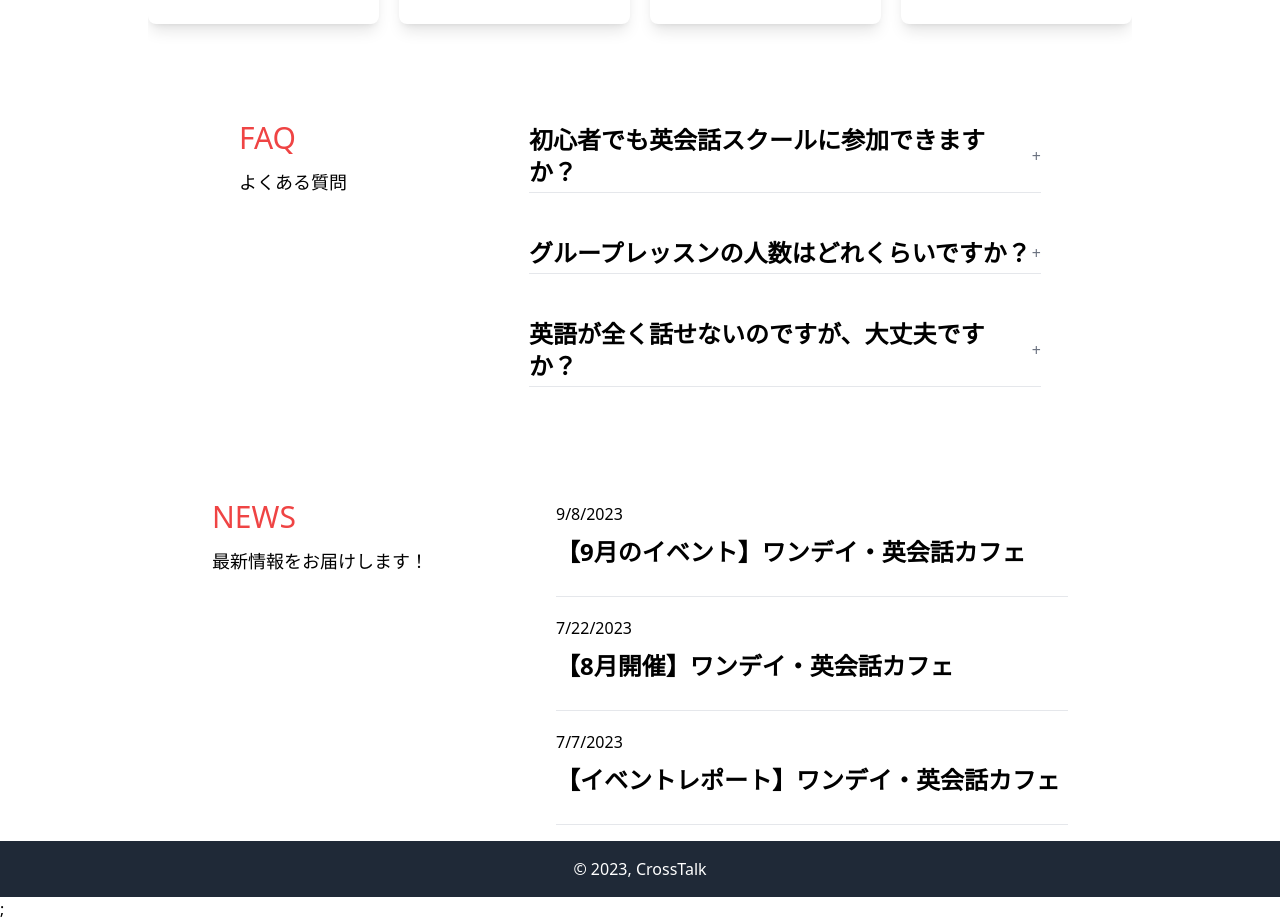
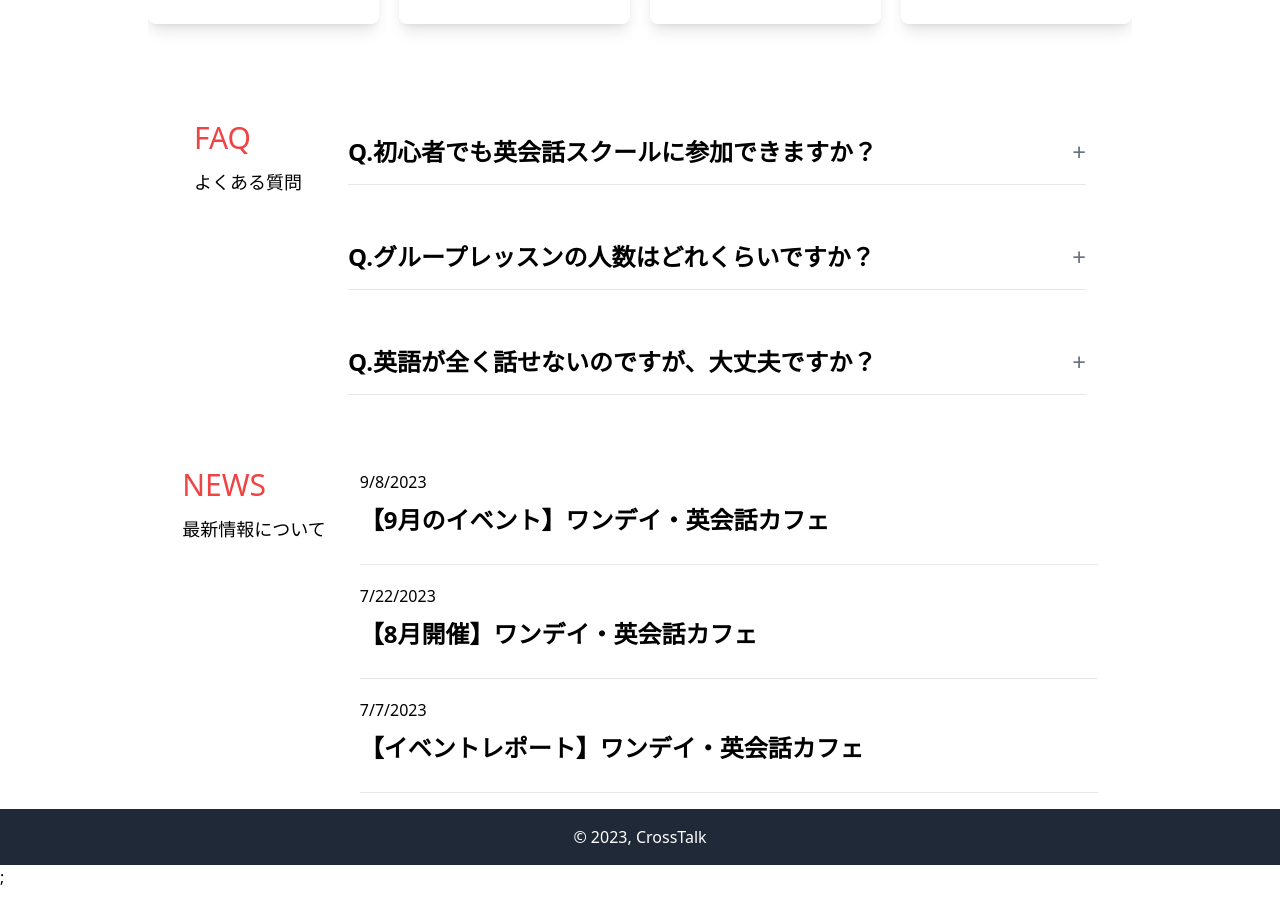
Before and after one commit to nyon3/CrossTalk-English, a Next.js app: page /eikaiwa-school in a window 1280 px wide. Shown: the part 2800-3721 px from the top of the page. After the commit the page ends 3689 px from the top, so only its background shows below. Built offline with nearby package versions, Linux system fonts and the light colour scheme; no server answers.

Commit message:
adjust layout

```diff
--- a/components/FaqAcordion/index.js
+++ b/components/FaqAcordion/index.js
@@ -13,15 +13,15 @@ const FAQAccordion = ({ data }) => {
   };
 
   return (
-    <div className="flex flex-col mt-10 max-w-lg md:w-3/4">
+    <div className="flex flex-col mt-10 justify-center w-full md:w-3/4">
       {data.map((faq, index) => (
-        <div className="border-b border-gray-200 mb-10" key={index}>
+        <div className="border-b border-gray-200 mb-10 last:mb-0" key={index}>
           <div
-            className="flex justify-between items-center py-1 cursor-pointer"
+            className="flex justify-between items-center py-4 cursor-pointer hover:bg-gray-100 transition-colors duration-200"
             onClick={() => toggleAccordion(index)}
           >
-            <h3 className="text-2xl font-bold">{faq.question}</h3>
-            <span className="text-gray-500">
+            <h3 className="text-2xl font-bold before:content-['Q.']">{faq.question}</h3>
+            <span className="text-gray-500 text-2xl">
               {openIndexes[index] ? "-" : "+"}
             </span>
           </div>
--- a/components/NewsSection/index.js
+++ b/components/NewsSection/index.js
@@ -2,7 +2,7 @@
 import Link from "next/link";
 
 const NewsSection = ({ allPostsData }) => (
-  <div className="flex flex-col mt-10 max-w-lg md:w-3/4">
+  <div className="flex flex-col mt-10 w-full md:w-3/4">
     <ul>
       {allPostsData.slice(0, 3).map(({ slug, date, title }) => (
         <li key={slug}>
--- a/pages/eikaiwa-school/index.js
+++ b/pages/eikaiwa-school/index.js
@@ -14,7 +14,6 @@ import InfoCard from "@/components/Card/IconicInfoBox";
 import ReviewCard from "@/components/Card/ReviewCard/ReviewCard";
 import LessonCourseCard from "@/components/Card/LessonCourseCard";
 import Carousel from "@/components/Card/Carousel";
-
 
 export async function getStaticProps() {
   const allPostsData = getSortedPostsData();
@@ -94,21 +93,18 @@ export default function Home({
       <Carousel>
         <ReviewCard data={reviews} />
       </Carousel>
-      <div className="md:flex md:flex-1 justify-around">
-
-        <div>
-        <h3 className="mt-10 text-3xl text-red-500">FAQ</h3>
-        <p className="text-lg mt-3">よくある質問</p>
+      <div className="md:flex md:flex-1 md:justify-evenly">
+        <div className="">
+          <h3 className="mt-10 text-3xl text-red-500">FAQ</h3>
+          <p className="text-lg mt-3">よくある質問</p>
         </div>
         <FAQAccordion data={faq} />
       </div>
-      <div className="md:flex md:flex-1 justify-around">
+      <div className="md:flex md:flex-1 md:justify-evenly">
         <div>
-        <h3 className="mt-10 text-3xl text-red-500">NEWS</h3>
-      <p className="text-lg mt-3">最新情報をお届けします！</p>
+          <h3 className="mt-10 text-3xl text-red-500">NEWS</h3>
+          <p className="text-lg mt-3">最新情報について</p>
         </div>
-
-
         <NewsSection allPostsData={allPostsData} />
       </div>
       {/* <Card type="base" data="tutors" showButton={false} /> */}
```
